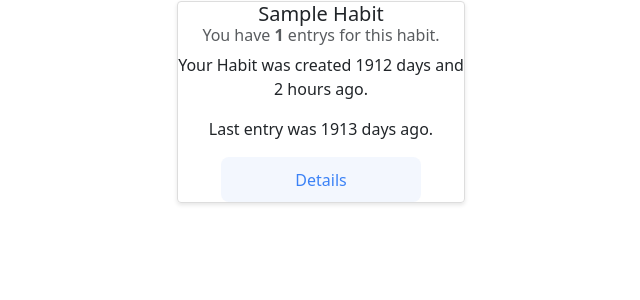
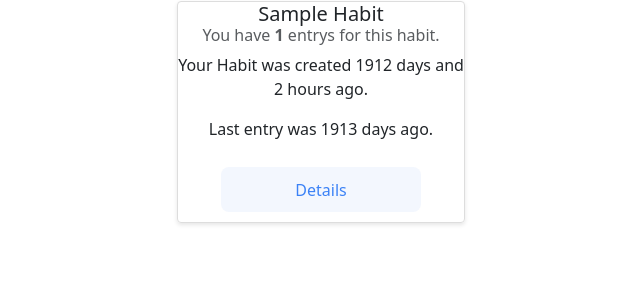
Before and after one commit to Peleda23/Habit-tracker, a Django app: page / in a window 1280 px wide. Shown: the part 151-451 px from the top of the page, without its empty margins (319-959 px from the left). Run offline with Django 5.2, Linux system fonts and the light colour scheme; a user stored in the database is signed in; tables that the repository leaves empty hold one stand-in row (values such as "Sample post").

Commit message:
Added margin to card and button class.

```diff
--- a/habits/static/css/main.css
+++ b/habits/static/css/main.css
@@ -16,6 +16,8 @@
     width: 200px;
     height: 45px;
     transition: 0.3s;
+    margin-bottom: 10px;
+    margin-top: 10px;
 }
 
 .button-blue:hover {
@@ -42,7 +44,9 @@
 }
 
 /* styles.css */
-
+.card {
+    margin: 1rem;
+}
 .cards-container {
     display: grid;
     grid-template-columns: repeat(auto-fit, minmax(18rem, 1fr));
```
